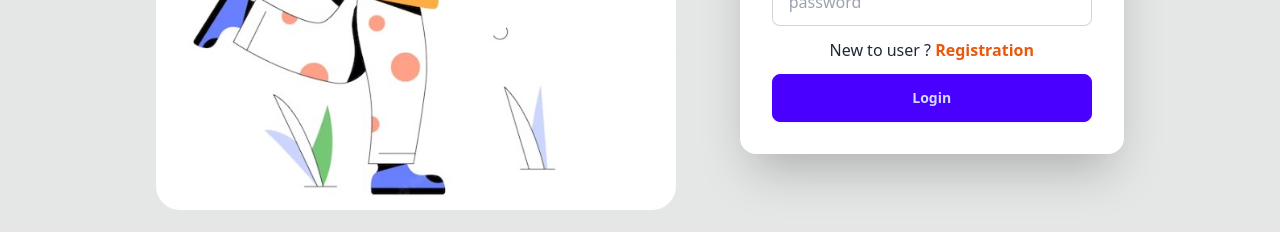
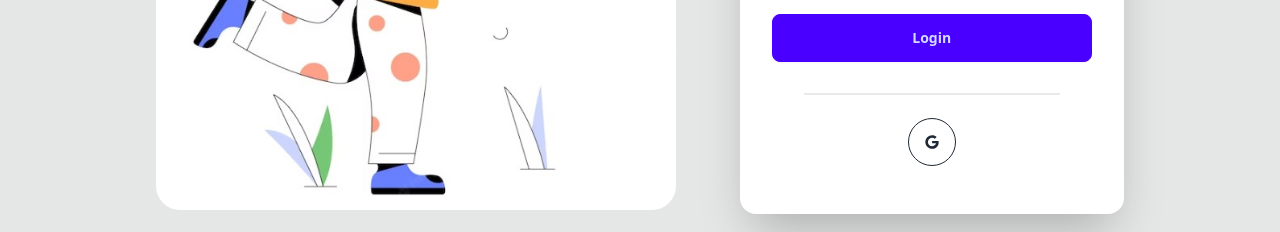
Before and after one commit to Pronoy568/BuySellPoint_Client, a React (Vite) app: page /login in a window 1280 px wide. Shown: the part 488-720 px from the top of the page. Built offline with nearby package versions, Linux system fonts and the light colour scheme; no server answers.

Commit message:
Google Login and Logout Implement

```diff
--- a/package.json
+++ b/package.json
@@ -19,6 +19,7 @@
     "react": "^18.2.0",
     "react-dom": "^18.2.0",
     "react-hook-form": "^7.52.0",
+    "react-icons": "^5.2.1",
     "react-rating": "^2.0.5",
     "react-responsive-carousel": "^3.2.23",
     "react-router-dom": "^6.23.1",
--- /dev/null
+++ b/src/pages/Auth/Google/Google.jsx
@@ -0,0 +1,50 @@
+import { FaGoogle } from "react-icons/fa";
+import { useLocation, useNavigate } from "react-router-dom";
+import useAuth from "../../../hooks/useAuth";
+
+const Google = () => {
+  const { googleSignIn } = useAuth();
+  const navigate = useNavigate();
+  const location = useLocation();
+
+  const from = location.state?.from?.pathname || "/";
+
+  const handleGoogleSignIn = () => {
+    googleSignIn().then((result) => {
+      const loggedInUser = result.user;
+      const saveUser = {
+        name: loggedInUser.displayName,
+        email: loggedInUser.email,
+        role: "user",
+      };
+
+      fetch(`http://localhost:5000/users`, {
+        method: "POST",
+        headers: {
+          "content-type": "application/json",
+        },
+        body: JSON.stringify(saveUser),
+      })
+        .then((res) => res.json())
+        .then(() => {
+          navigate(from, { replace: true });
+        });
+    });
+  };
+
+  return (
+    <div className="w-4/5 mx-auto">
+      <div className="divider"></div>
+      <div className="w-full text-center my-4">
+        <button
+          onClick={handleGoogleSignIn}
+          className="btn btn-circle btn-outline"
+        >
+          <FaGoogle />
+        </button>
+      </div>
+    </div>
+  );
+};
+
+export default Google;
--- a/src/pages/Auth/Login/Login.jsx
+++ b/src/pages/Auth/Login/Login.jsx
@@ -5,6 +5,7 @@
 import useAuth from "./../../../hooks/useAuth";
 import Swal from "sweetalert2";
 import { useForm } from "react-hook-form";
+import Google from "../Google/Google";
 
 const Login = () => {
   const [error, setError] = useState("");
@@ -107,6 +108,7 @@
                 />
               </div>
             </form>
+            <Google />
           </div>
         </motion.div>
       </div>
--- a/src/pages/Shared/Navbar/Navbar.jsx
+++ b/src/pages/Shared/Navbar/Navbar.jsx
@@ -1,6 +1,16 @@
 import { Link } from "react-router-dom";
+import useAuth from "./../../../hooks/useAuth";
 
 const NavBar = () => {
+  const { user, logOut } = useAuth();
+  const handleLogOut = () => {
+    logOut()
+      .then(() => {})
+      .then((error) => {
+        console.log(error);
+      });
+  };
+
   const navOptions = (
     <>
       <li>
@@ -12,9 +22,21 @@
       <li>
         <Link to="/order/Sports">Order Item</Link>
       </li>
-      <li>
-        <Link to="/login">Login</Link>
-      </li>
+      {user?.email ? (
+        <>
+          <li>
+            <button onClick={handleLogOut} className="rounded">
+              Logout
+            </button>
+          </li>
+        </>
+      ) : (
+        <>
+          <li>
+            <Link to="/login">Login</Link>
+          </li>
+        </>
+      )}
     </>
   );
 
```
Also changed, not shown: 1 other file (tests, documents, lock files or other folders).
